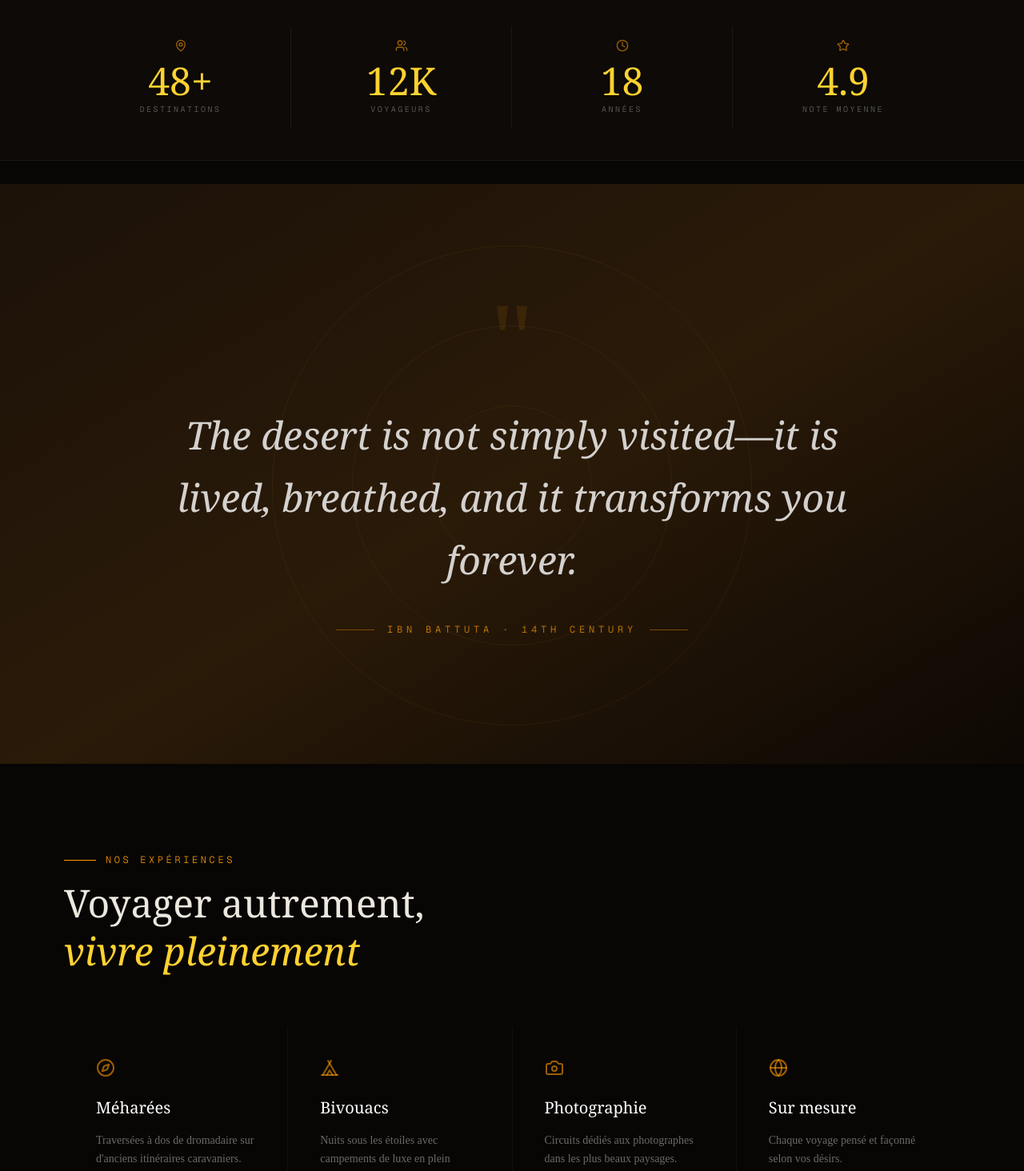
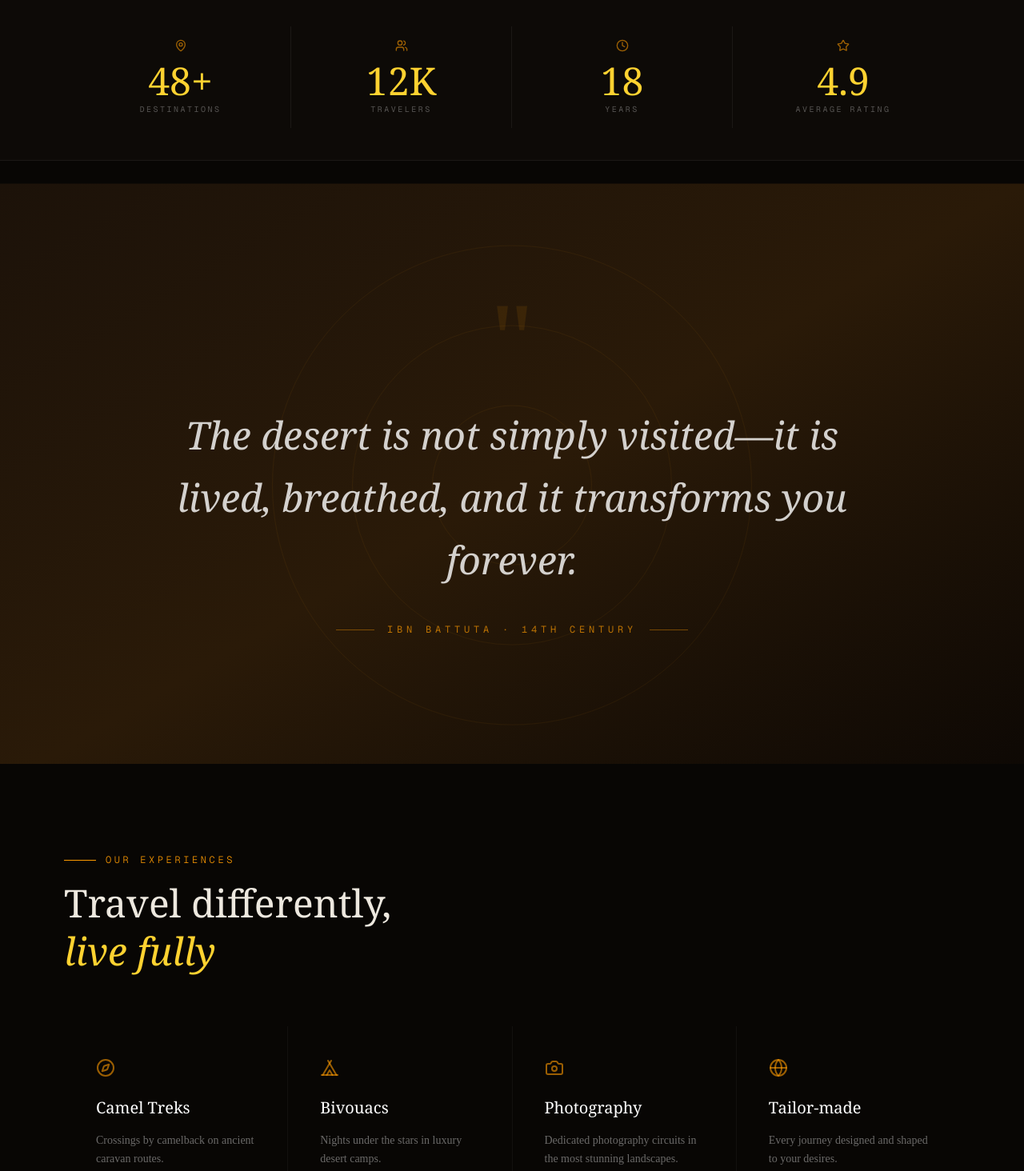
Before and after one commit to medragneel/explorea, a Next.js app: page /en in a window 1280 px wide. Shown: the part 920-2384 px from the top of the page at 80% size. Built offline with nearby package versions, Linux system fonts and the light colour scheme; no server answers; the database is empty.

Commit message:
feature: added stats and experiences  messages

```diff
--- a/components/home/ExperiencesSection.tsx
+++ b/components/home/ExperiencesSection.tsx
@@ -2,6 +2,7 @@
 'use client'
 
 import { useRef } from 'react'
+import { useTranslations } from 'next-intl'
 import { motion, useInView } from 'framer-motion'
 import { Compass, Tent, Camera, Globe } from 'lucide-react'
 
@@ -12,44 +13,67 @@ const fadeUp = {
 }
 const stagger = { hidden: {}, visible: { transition: { staggerChildren: 0.1 } } }
 
-const EXPERIENCES = [
-    { icon: Compass, title: 'Méharées', desc: "Traversées à dos de dromadaire sur d'anciens itinéraires caravaniers." },
-    { icon: Tent, title: 'Bivouacs', desc: 'Nuits sous les étoiles avec campements de luxe en plein désert.' },
-    { icon: Camera, title: 'Photographie', desc: 'Circuits dédiés aux photographes dans les plus beaux paysages.' },
-    { icon: Globe, title: 'Sur mesure', desc: 'Chaque voyage pensé et façonné selon vos désirs.' },
-]
+// Icons are fixed — only text content is translated
+const EXPERIENCE_ICONS = [Compass, Tent, Camera, Globe]
+const EXPERIENCE_KEYS = ['trekking', 'camping', 'photography', 'custom'] as const
 
 export default function ExperiencesSection() {
+    const t = useTranslations('home.experiences')
     const ref = useRef(null)
     const inView = useInView(ref, { once: true, margin: '-80px' })
 
     return (
         <section className="py-28 px-6 md:px-12 lg:px-20 max-w-7xl mx-auto">
             <motion.div ref={ref} variants={stagger} initial="hidden" animate={inView ? 'visible' : 'hidden'}>
+
+                {/* Eyebrow */}
                 <motion.div variants={fadeUp} className="flex items-center gap-3 mb-4">
                     <div className="h-px w-10 bg-amber-500" />
-                    <span className="text-amber-500 text-xs tracking-[0.3em] uppercase font-light font-mono">Nos Expériences</span>
+                    <span className="text-amber-500 text-xs tracking-[0.3em] uppercase font-light font-mono">
+                        {t('eyebrow')}
+                    </span>
                 </motion.div>
-                <motion.h2 variants={fadeUp} custom={1} className="text-4xl md:text-5xl font-light mb-16 leading-tight" style={{ fontFamily: "'Playfair Display', Georgia, serif" }}>
-                    Voyager autrement,<br /><em className="text-amber-300">vivre pleinement</em>
+
+                {/* Heading */}
+                <motion.h2
+                    variants={fadeUp}
+                    custom={1}
+                    className="text-4xl md:text-5xl font-light mb-16 leading-tight"
+                    style={{ fontFamily: "'Playfair Display', Georgia, serif" }}
+                >
+                    {t('title_line1')}<br />
+                    <em className="text-amber-300">{t('title_em')}</em>
                 </motion.h2>
 
+                {/* Cards */}
                 <div className="grid grid-cols-1 md:grid-cols-2 lg:grid-cols-4 gap-px bg-white/[0.04]">
-                    {EXPERIENCES.map((exp, i) => (
+                    {EXPERIENCE_KEYS.map((key, i) => {
+                        const Icon = EXPERIENCE_ICONS[i]
+                        return (
                             <motion.div
-                            key={exp.title}
+                                key={key}
                                 variants={fadeUp}
                                 custom={i}
                                 whileHover={{ backgroundColor: 'rgba(217,119,6,0.06)' }}
                                 className="bg-[#080604] p-10 group cursor-pointer transition-colors duration-300 relative overflow-hidden"
                             >
-                            <div className="absolute bottom-0 left-0 h-0.5 w-0 group-hover:w-full transition-all duration-500" style={{ background: '#D97706' }} />
-                            <exp.icon className="h-6 w-6 text-amber-500/60 mb-6 group-hover:text-amber-400 transition-colors duration-300" />
-                            <h3 className="text-xl font-light mb-4 text-white" style={{ fontFamily: "'Playfair Display', Georgia, serif" }}>{exp.title}</h3>
-                            <p className="text-white/40 text-sm leading-relaxed">{exp.desc}</p>
+                                <div className="absolute bottom-0 left-0 h-0.5 w-0 group-hover:w-full transition-all duration-500"
+                                    style={{ background: '#D97706' }} />
+                                <Icon className="h-6 w-6 text-amber-500/60 mb-6 group-hover:text-amber-400 transition-colors duration-300" />
+                                <h3
+                                    className="text-xl font-light mb-4 text-white"
+                                    style={{ fontFamily: "'Playfair Display', Georgia, serif" }}
+                                >
+                                    {t(`items.${key}.title`)}
+                                </h3>
+                                <p className="text-white/40 text-sm leading-relaxed">
+                                    {t(`items.${key}.desc`)}
+                                </p>
                             </motion.div>
-                    ))}
+                        )
+                    })}
                 </div>
+
             </motion.div>
         </section>
     )
--- a/components/home/StatsBar.tsx
+++ b/components/home/StatsBar.tsx
@@ -4,6 +4,8 @@
 import { useRef } from 'react'
 import { motion, useInView } from 'framer-motion'
 import { MapPin, Users, Clock, Star } from 'lucide-react'
+import { useTranslations } from 'next-intl'
+
 
 const EASE = [0.25, 0.46, 0.45, 0.94] as [number, number, number, number]
 const fadeUp = {
@@ -13,15 +15,16 @@ const fadeUp = {
 const stagger = { hidden: {}, visible: { transition: { staggerChildren: 0.1 } } }
 
 const STATS = [
-    { value: '48+', label: 'Destinations', icon: MapPin },
-    { value: '12K', label: 'Voyageurs', icon: Users },
-    { value: '18', label: 'Années', icon: Clock },
-    { value: '4.9', label: 'Note moyenne', icon: Star },
+    { value: '48+', label: 'destinations', icon: MapPin },
+    { value: '12K', label: 'travelers', icon: Users },
+    { value: '18', label: 'years', icon: Clock },
+    { value: '4.9', label: 'rating', icon: Star },
 ]
 
 export default function StatsBar() {
     const ref = useRef(null)
     const inView = useInView(ref, { once: true, margin: '-80px' })
+    const t = useTranslations("home.stats")
 
     return (
         <motion.div
@@ -38,7 +41,7 @@ export default function StatsBar() {
                         <span className="text-4xl md:text-5xl font-light text-amber-300" style={{ fontFamily: "'Playfair Display', Georgia, serif" }}>
                             {stat.value}
                         </span>
-                        <span className="text-[10px] tracking-[0.25em] uppercase text-white/30 font-mono">{stat.label}</span>
+                        <span className="text-[10px] tracking-[0.25em] uppercase text-white/30 font-mono">{t(stat.label)}</span>
                     </motion.div>
                 ))}
             </div>
--- a/messages/ar.json
+++ b/messages/ar.json
@@ -34,7 +34,36 @@
         "scroll": "SCROLL",
         "quote": "الصحراء ليست مكانًا يُزار، بل تجربة تُعاش، ويُتنفَّس عبيرها، وتُغيّرك إلى الأبد.",
         "quoteAuthor": "ابن بطوطة",
-        "quotePeriod": "القرن الرابع عشر"
+        "quotePeriod": "القرن الرابع عشر",
+        "experiences": {
+            "eyebrow": "تجاربنا",
+            "title_line1": "سافر بطريقة مختلفة،",
+            "title_em": "وعش بكل معنى الكلمة",
+            "items": {
+                "trekking": {
+                    "title": "رحلات الجمال",
+                    "desc": "عبور على ظهر الجمال عبر طرق القوافل القديمة."
+                },
+                "camping": {
+                    "title": "المخيمات",
+                    "desc": "ليالٍ تحت النجوم في مخيمات صحراوية فاخرة."
+                },
+                "photography": {
+                    "title": "التصوير",
+                    "desc": "جولات مخصصة للمصورين في أجمل المناظر الطبيعية."
+                },
+                "custom": {
+                    "title": "حسب الطلب",
+                    "desc": "كل رحلة مصممة خصيصاً وفق رغباتك."
+                }
+            }
+        },
+        "stats": {
+            "destinations": "وجهات",
+            "travelers": "مسافرون",
+            "years": "سنوات",
+            "rating": "التقييم"
+        }
     },
     "circuits": {
         "title": "جولاتنا",
--- a/messages/en.json
+++ b/messages/en.json
@@ -34,7 +34,36 @@
         "scroll": "SCROLL",
         "quote": "The desert is not simply visited—it is lived, breathed, and it transforms you forever.",
         "quoteAuthor": "IBN BATTUTA",
-        "quotePeriod": "14TH CENTURY"
+        "quotePeriod": "14TH CENTURY",
+        "experiences": {
+            "eyebrow": "Our Experiences",
+            "title_line1": "Travel differently,",
+            "title_em": "live fully",
+            "items": {
+                "trekking": {
+                    "title": "Camel Treks",
+                    "desc": "Crossings by camelback on ancient caravan routes."
+                },
+                "camping": {
+                    "title": "Bivouacs",
+                    "desc": "Nights under the stars in luxury desert camps."
+                },
+                "photography": {
+                    "title": "Photography",
+                    "desc": "Dedicated photography circuits in the most stunning landscapes."
+                },
+                "custom": {
+                    "title": "Tailor-made",
+                    "desc": "Every journey designed and shaped to your desires."
+                }
+            }
+        },
+        "stats": {
+            "destinations": "Destinations",
+            "travelers": "Travelers",
+            "years": "Years",
+            "rating": "Average rating"
+        }
     },
     "circuits": {
         "title": "Our Tours",
--- a/messages/fr.json
+++ b/messages/fr.json
@@ -34,7 +34,36 @@
         "scroll": "SCROLL",
         "quote": "Le désert ne se visite pas — il se vit, il se respire, il vous transforme pour toujours.",
         "quoteAuthor": "IBN BATTUTA",
-        "quotePeriod": "XIVE SIÈCLE"
+        "quotePeriod": "XIVE SIÈCLE",
+        "experiences": {
+            "eyebrow": "Nos Expériences",
+            "title_line1": "Voyager autrement,",
+            "title_em": "vivre pleinement",
+            "items": {
+                "trekking": {
+                    "title": "Méharées",
+                    "desc": "Traversées à dos de dromadaire sur d'anciens itinéraires caravaniers."
+                },
+                "camping": {
+                    "title": "Bivouacs",
+                    "desc": "Nuits sous les étoiles avec campements de luxe en plein désert."
+                },
+                "photography": {
+                    "title": "Photographie",
+                    "desc": "Circuits dédiés aux photographes dans les plus beaux paysages."
+                },
+                "custom": {
+                    "title": "Sur mesure",
+                    "desc": "Chaque voyage pensé et façonné selon vos désirs."
+                }
+            }
+        },
+        "stats": {
+            "destinations": "Destinations",
+            "travelers": "Voyageurs",
+            "years": "Années",
+            "rating": "Note moyenne"
+        }
     },
     "circuits": {
         "title": "Nos Circuits",
```
Lines whose indentation alone changed are shown as unchanged.
